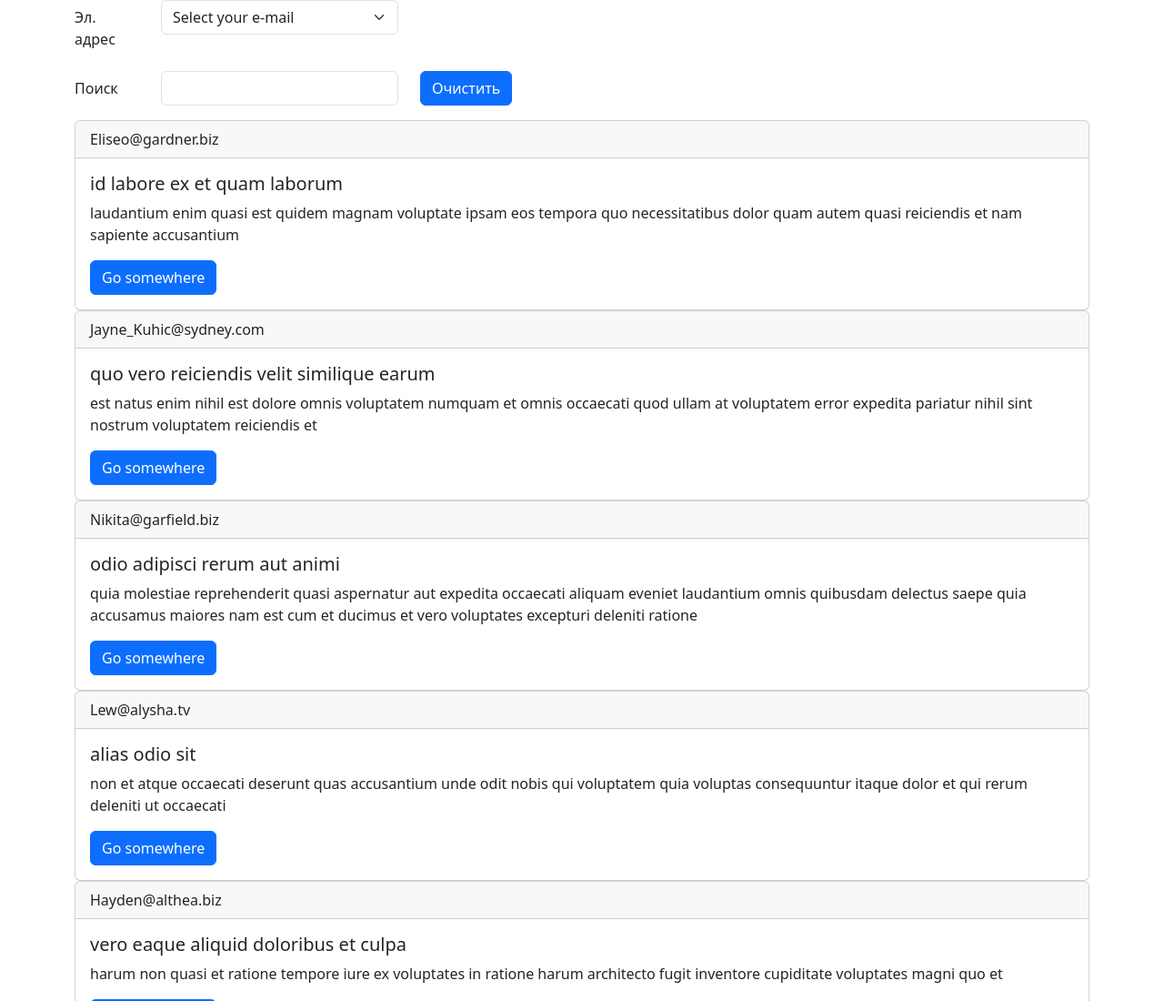
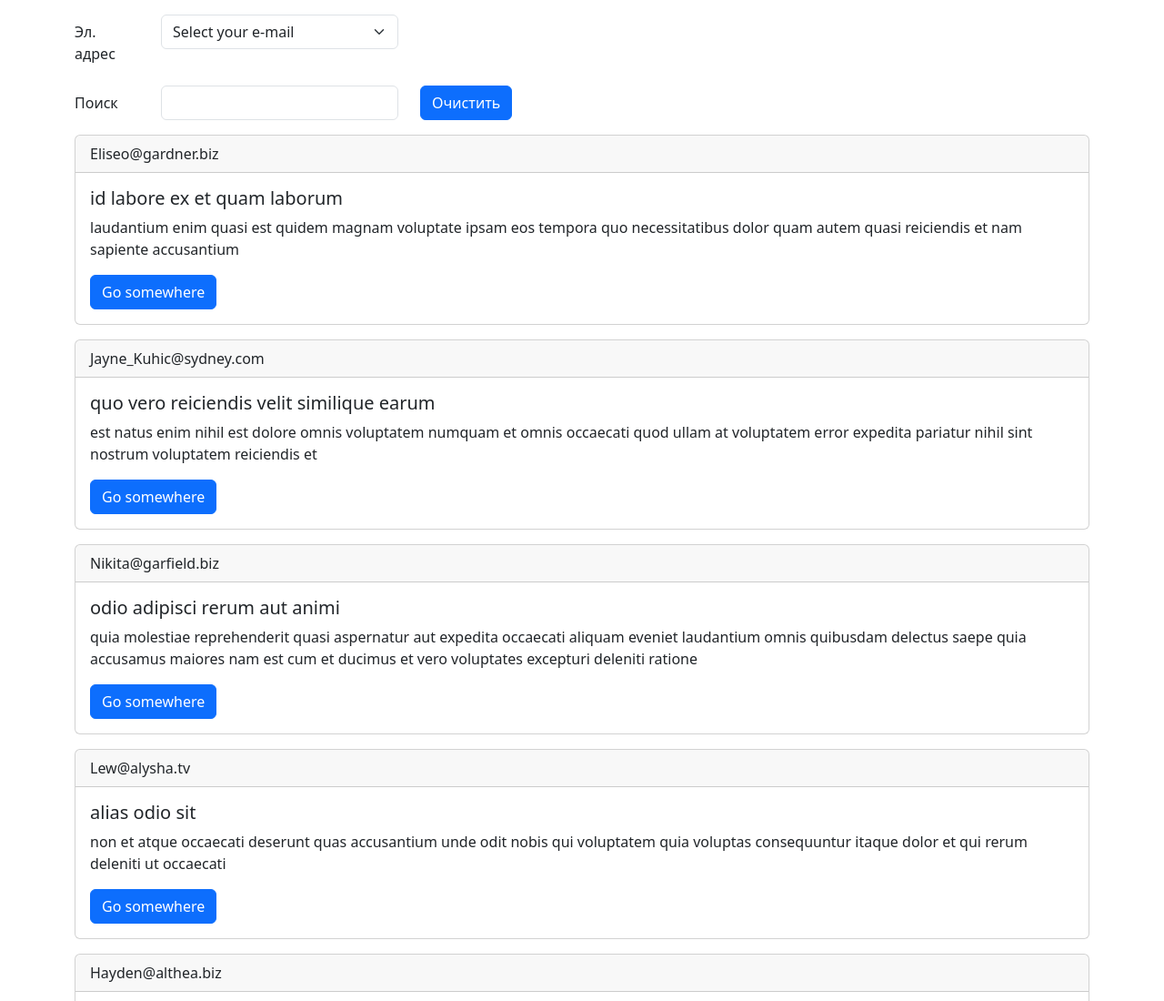
Before and after one commit to Uluwa/Searcher, a plain HTML site: page index.html in a window 1280 px wide. Shown: the top 1100 px of the page at 91% size. Drawn offline with nearby package versions, Linux system fonts and the light colour scheme.

Commit message:
change style

```diff
--- a/index.html
+++ b/index.html
@@ -4,18 +4,13 @@
     <meta charset="UTF-8">
     <meta name="viewport" content="width=device-width, initial-scale=1.0">
     <link rel="stylesheet" href="https://cdn.jsdelivr.net/npm/bootstrap@5.3.2/dist/css/bootstrap.min.css">
+    <link rel="stylesheet" href="./style.css">
     <script src="https://cdn.jsdelivr.net/npm/bootstrap@5.3.2/dist/js/bootstrap.bundle.min.js"></script>
     <title>Document</title>
 </head>
 <body>
     <div class="container-lg">
-        <!-- <select class="form-select" aria-label="Default select example" id="select-email">
-            <option selected>Select e-mail</option>
-          </select> -->
-        <!-- <input class="form-control" type="text" placeholder="Search" aria-label="default input example" id="input"> -->
-
-
-        <div class="mb-3 row">
+        <div class="mb-3 mt-3 row">
             <label for="staticEmail" class="col-sm-1 col-form-label">Эл. адрес</label>
             <div class="col-sm-3">
                 <select class="form-select" aria-label="Default select example" id="select-email">
--- /dev/null
+++ b/style.css
@@ -0,0 +1,8 @@
+.mt-3{
+    margin-top: 16px;
+}
+.wrapper{
+    display: flex;
+    flex-direction: column;
+    gap: 16px;
+}
```
